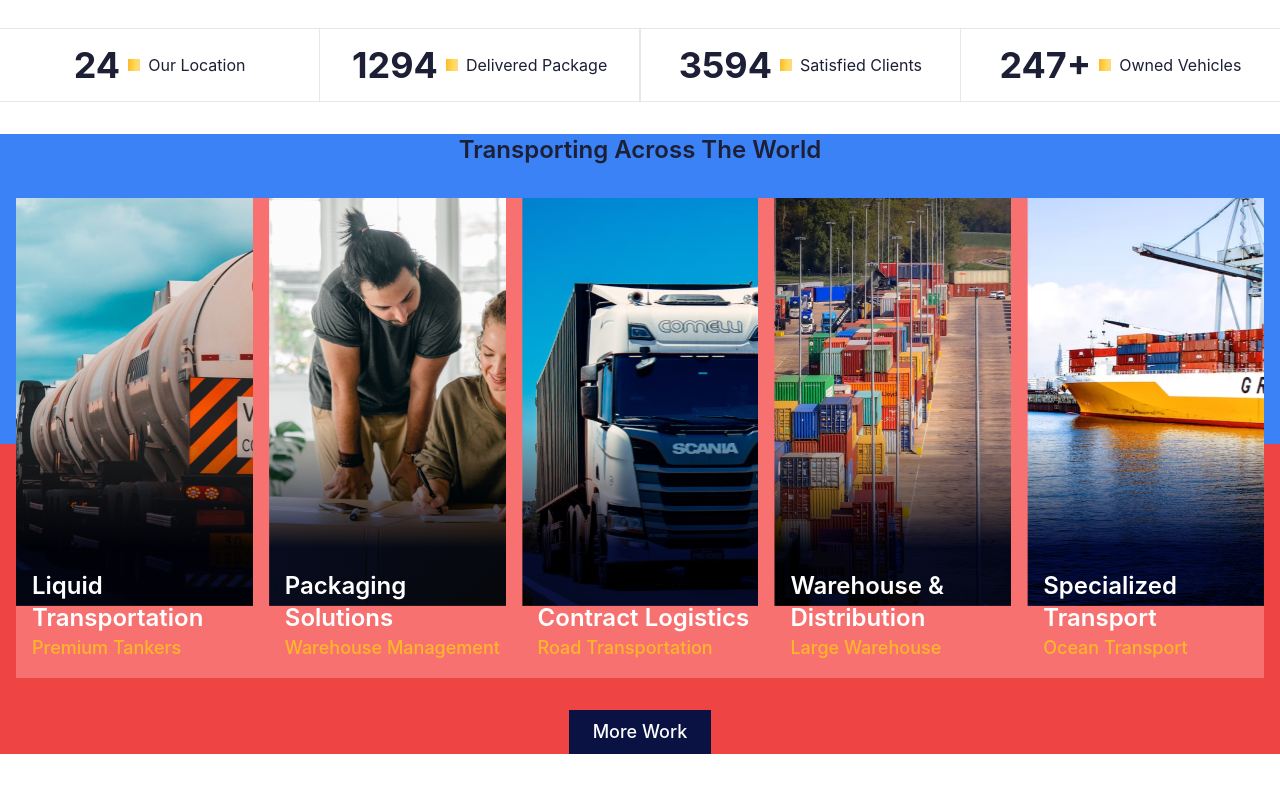
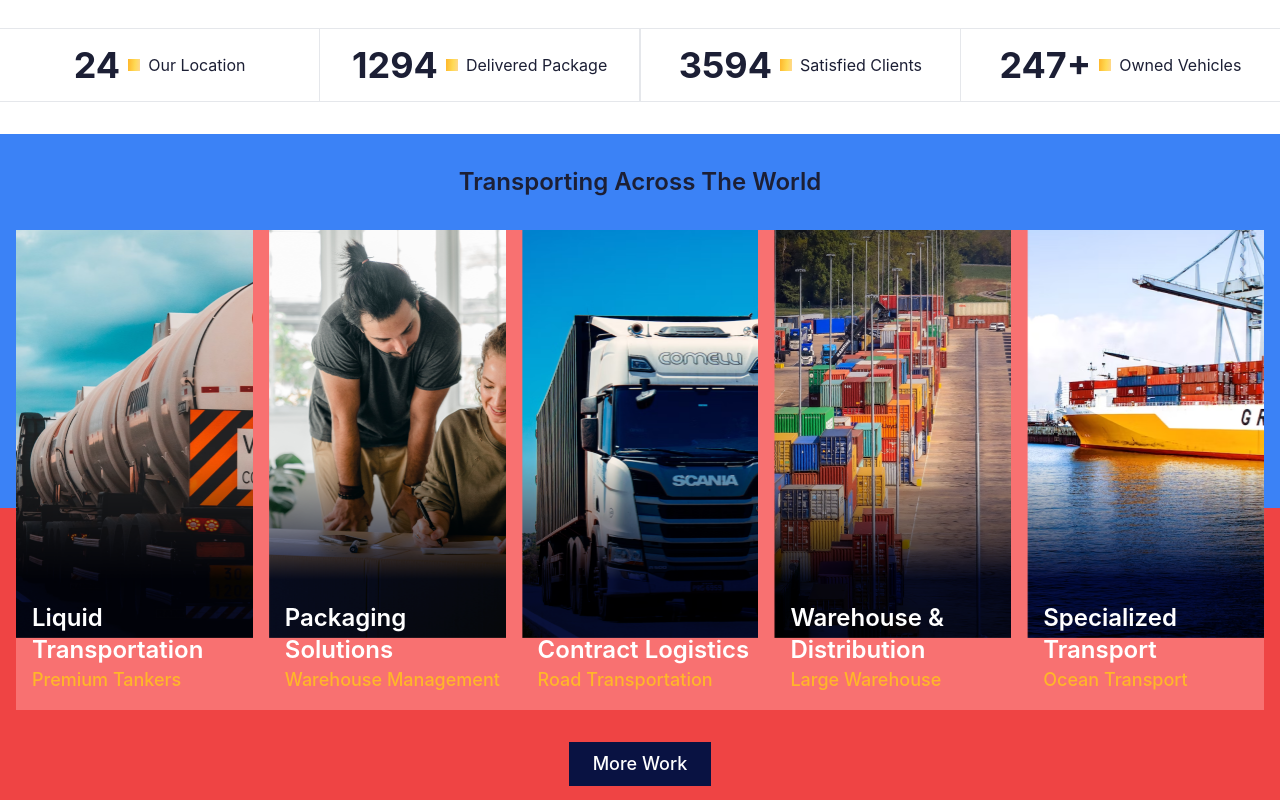
Before and after one commit to smartcollins/logistics, a React (Create React App) app: page / in a window 1280 px wide. Shown: the part 1680-2480 px from the top of the page. Built offline with nearby package versions, Linux system fonts and the light colour scheme.

Commit message:
work in progress

```diff
--- a/src/pages/Home.jsx
+++ b/src/pages/Home.jsx
@@ -51,7 +51,7 @@ const Home = ()=>{
                     </div>
                 </div>
             <Stat/>
-            <div className='text-center space-y-8 bg-gradient-to-b from-blue-500 from-50% to-red-500 to-50% px-4'>
+            <div className='text-center space-y-8 bg-gradient-to-b from-blue-500 from-50% to-red-500 to-50% px-4 py-8 pb-24'>
                 <p style={{color: color.darkTxt}} className='text-2xl capitalize font-semibold'>transporting across the world</p>
                 <div className='bg-red-400 flex gap-4'>
                     {trans.map((item,idx)=><Trans key={idx} {...item}/>)}
```
